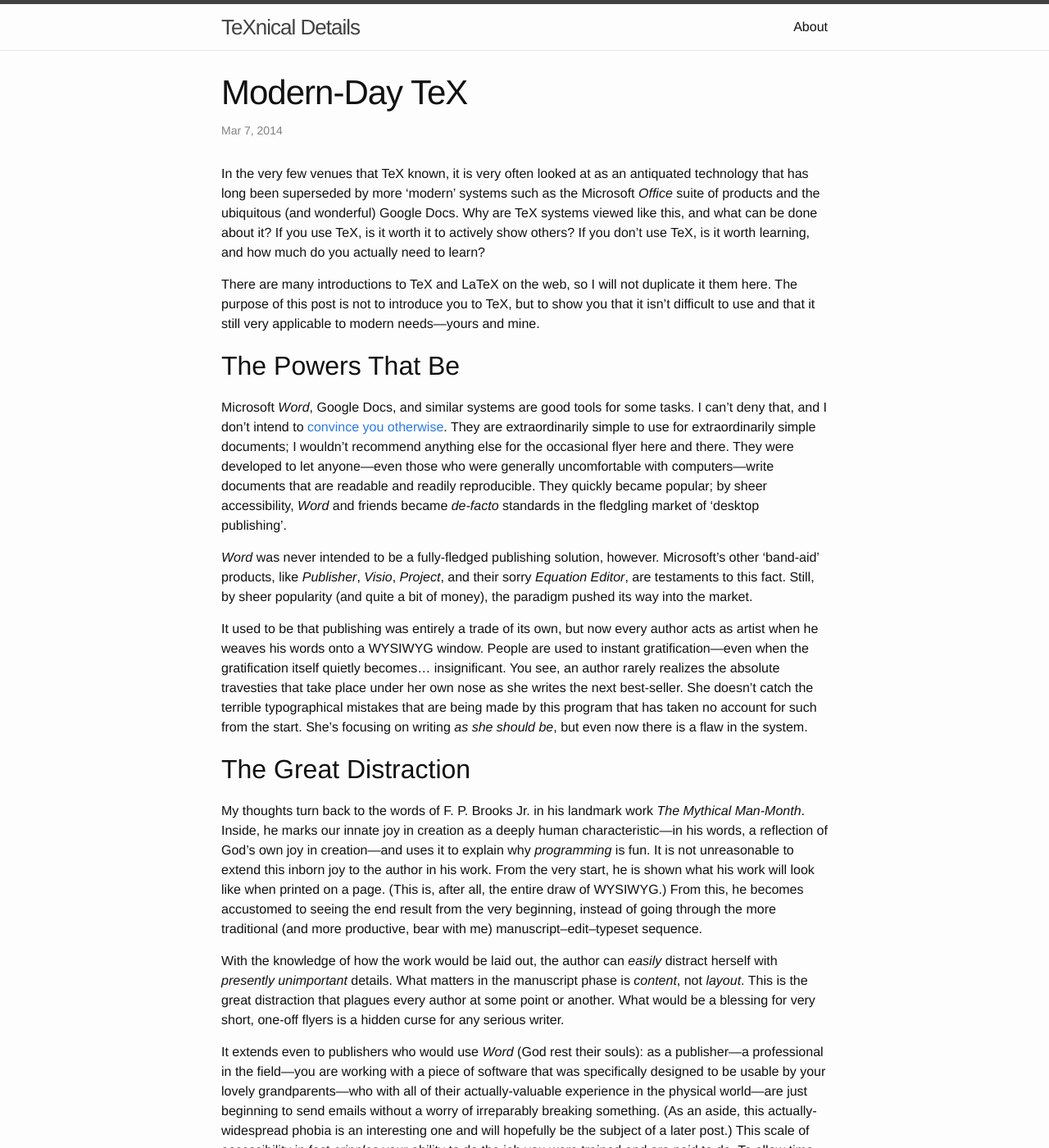
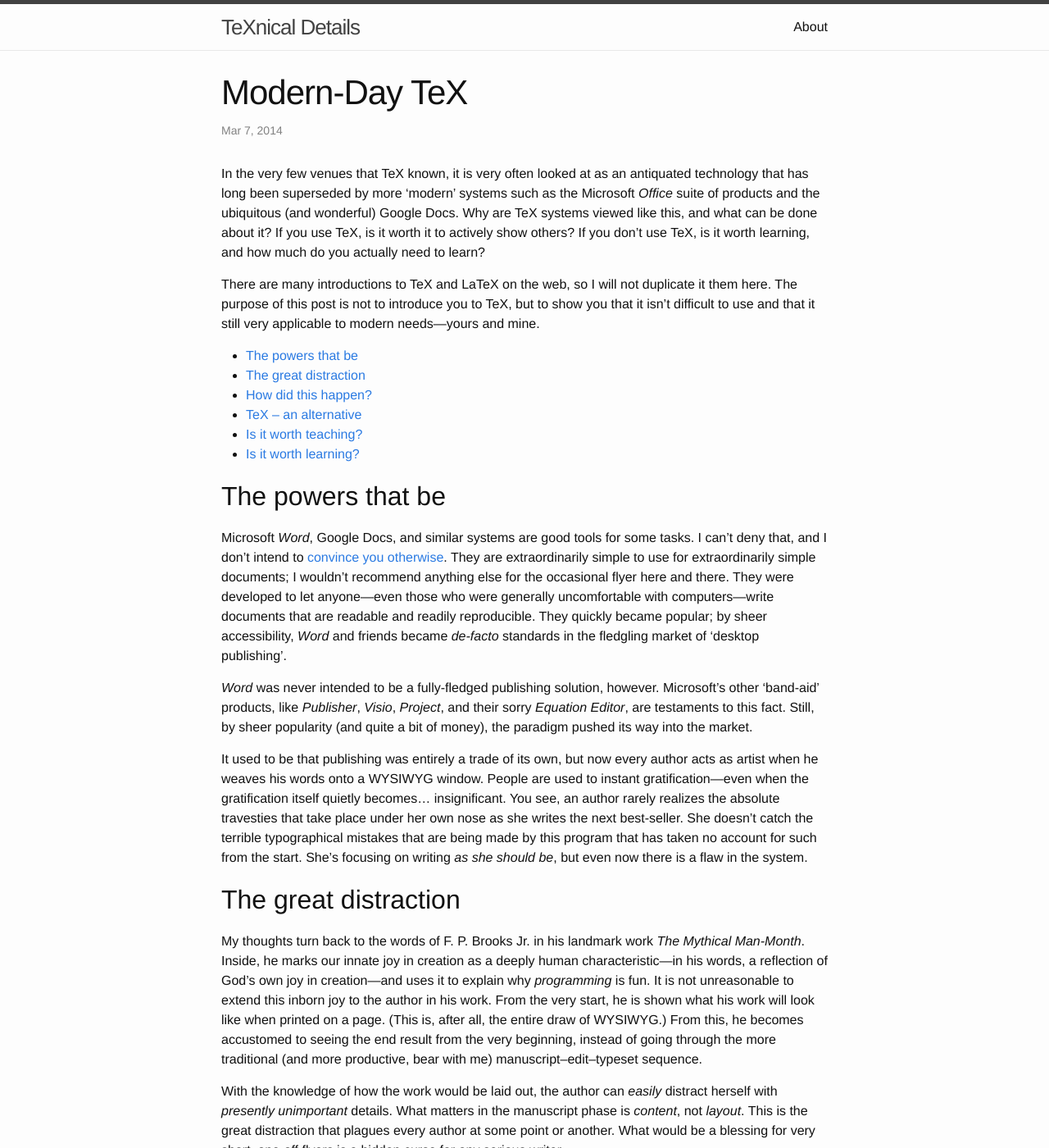
Before and after one commit to vermiculus/seanallred.com, a Jekyll site: the page built from _posts/2014-03-06-modern-day-tex.markdown, in a window 1280 px wide and 1400 px high. Shown: the whole window at 82% size. Built offline with Jekyll 4.4.1, drawn with Linux system fonts in a browser that asks for light colours; comment, search, counter and statistics services are not loaded; some of the changed text lies outside the part shown.

Commit message:
consistent capitalization

```diff
--- a/_posts/2014-03-06-modern-day-tex.markdown
+++ b/_posts/2014-03-06-modern-day-tex.markdown
@@ -28,7 +28,10 @@
   but to show you that it isn't difficult to use
   and that it still very applicable to modern needs---yours and mine.
 
-## The Powers That Be ##
+* TOC
+{:toc}
+
+## The powers that be ##
 
 Microsoft *Word*, Google Docs, and similar systems are good tools for some tasks.
 I can't deny that, and I don't intend to [convince you otherwise][1].
@@ -58,7 +61,7 @@
 She's focusing on writing *as she should be*,
  but even now there is a flaw in the system.
 
-## The Great Distraction ##
+## The great distraction ##
 
 My thoughts turn back to the words of F. P. Brooks Jr.
   in his landmark work *The Mythical Man-Month*.
@@ -96,7 +99,7 @@
   the effectiveness of your expertise in the field
   is crippled as *Word* carts you around in your grandmother's wheelchair.
 
-## How Did This Happen ##
+## How did this happen? ##
 
 For real projects, this isn't a good system for either party involved.
 Why then is it still in use?
@@ -123,7 +126,7 @@
 
 > An object in motion tends to stay in motion.
 
-## TeX---an Alternative ##
+## TeX -- an alternative ##
 
 Most TeX systems are not like this to a large extent.
 The most essential TeX setup involves
@@ -192,7 +195,7 @@
   the writing distraction that is the software you chose for familiarity.
 (No but seriously [I love you all][3].)
 
-## Is It Worth Teaching? ##
+## Is it worth teaching? ##
 
 To those of you who know TeX and are wondering if it is worth teaching others,
   the answer is an emphatic *yes*.
@@ -202,7 +205,7 @@
 Coupled with the spotty pointers I provided him with,
   he was easily able to pick it up and become self-sufficient.
 
-## Is It Worth Learning? ##
+## Is it worth learning? ##
 
 I won't say LaTeX doesn't come with a learning curve,
   but I will say that the actual learning curve is gentle.
--- a/_posts/2014-05-12-where-is-latex-going.markdown
+++ b/_posts/2014-05-12-where-is-latex-going.markdown
@@ -32,7 +32,7 @@
   to the best of its ability
   for everyone that wishes to take advantage of its concepts.
 
-## A Document Preparation System ##
+## A document preparation system ##
 
 What does it mean to be a 'document preparation system'?
 LaTeX works with *documents*.
--- a/_posts/2015-05-24-github-pages-with-dreamhost.markdown
+++ b/_posts/2015-05-24-github-pages-with-dreamhost.markdown
@@ -90,7 +90,7 @@
 your changes take effect, traffic to `www.bilbo.org` will be
 redirected to your Pages site.
 
-## Further Reading
+## Further reading
 
 - <https://help.github.com/categories/github-pages-basics/>
 - [Simple width fix for Disqus comments with Jekyll](https://gist.github.com/vermiculus/54ff79fc4d98f401bf15)
```
Also changed, not shown: _posts/2014-12-31-welcome-to-jekyll.markdown (deleted, +0 -42 lines), _posts/2015-05-24-welcome-to-jekyll.markdown (deleted, +0 -25 lines), _posts/2015-05-25-tex-terminology.markdown (+4 -3 lines).
